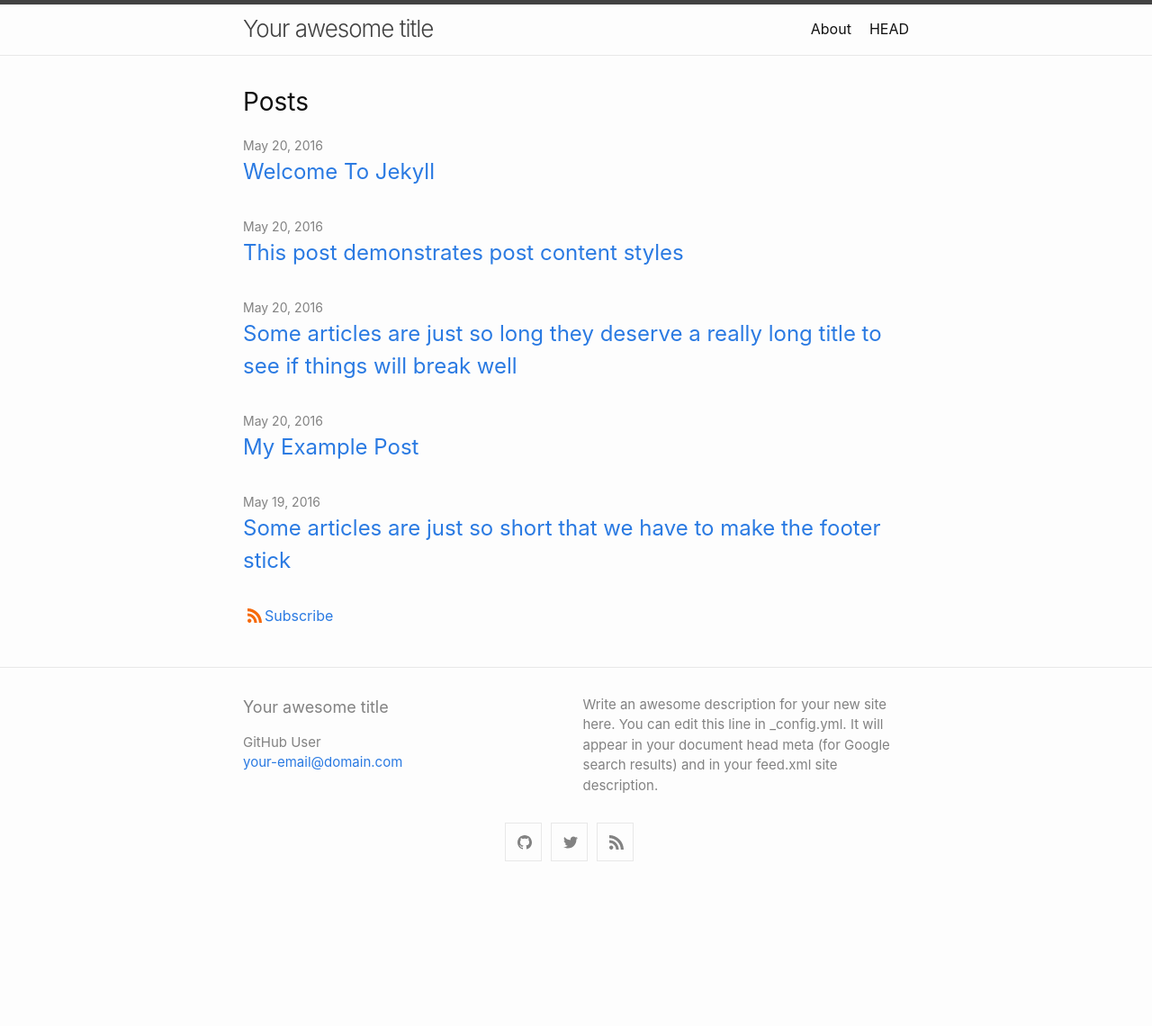
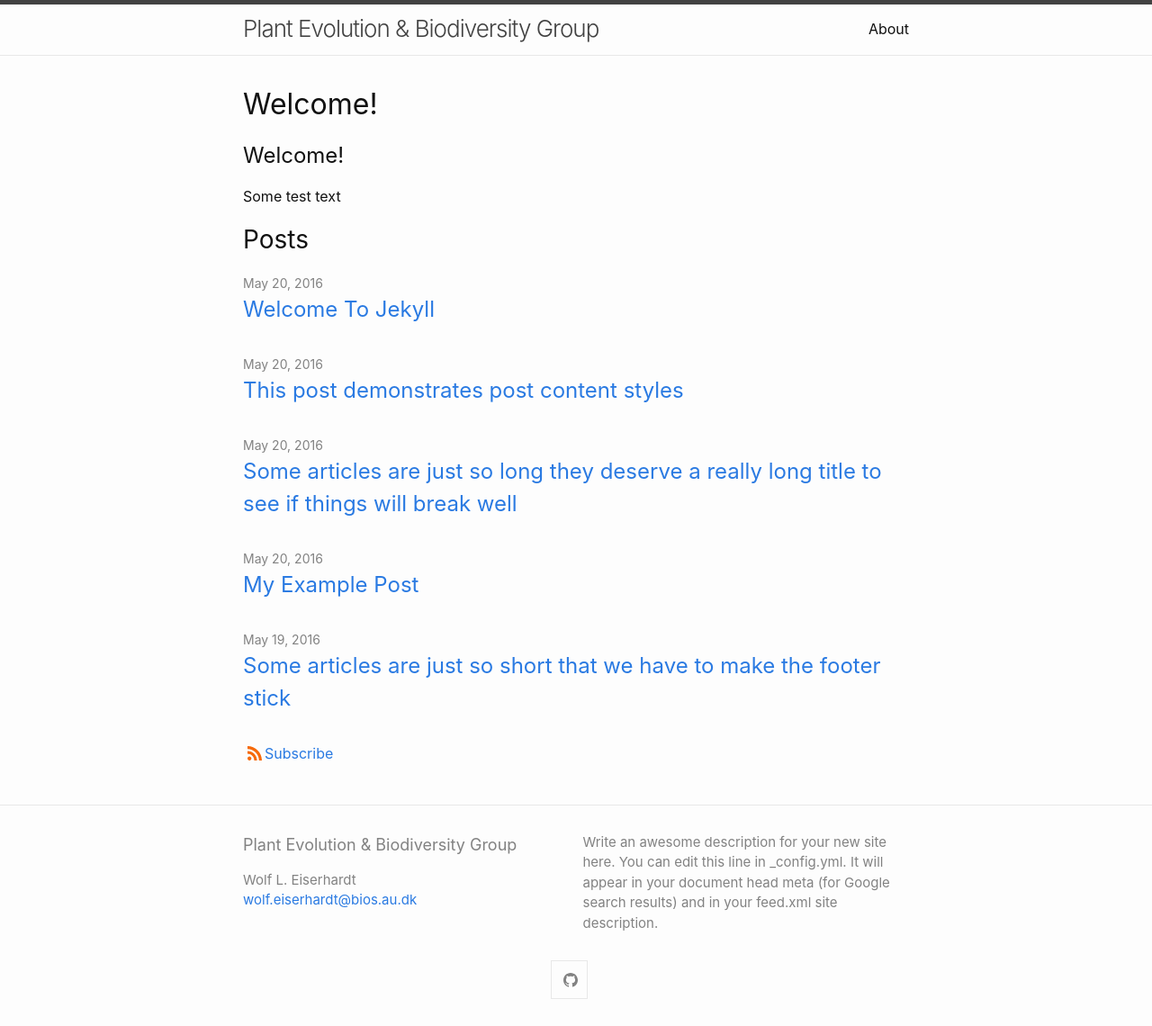
Before and after one commit to pebgroup/pebgroup.github.io, a Jekyll site: the page built from index.md, in a window 1280 px wide. Shown: the whole page at 90% size. Built offline with Jekyll 4.4.1, drawn with Linux system fonts in a browser that asks for light colours; our own code applies the rules of GitHub Pages for plain Markdown files; before the commit the page ends 987 px from its top, so only the background shows below that.

```diff
--- a/_config.yml
+++ b/_config.yml
@@ -1,6 +1,6 @@
-title: Your awesome title
-author: GitHub User
-email: your-email@domain.com
+title: Plant Evolution & Biodiversity Group
+author: Wolf L. Eiserhardt
+email: wolf.eiserhardt@bios.au.dk
 description: > # this means to ignore newlines until "show_exerpts:"
   Write an awesome description for your new site here. You can edit this
   line in _config.yml. It will appear in your document head meta (for
@@ -15,9 +15,9 @@ minima:
 
   # generate social links in footer
   social_links:
-    twitter: jekyllrb
-    github:  jekyll
-    rss: rss
+    #twitter: w_eiserhardt
+    github: pebgroup
+    #rss: rss
     # dribbble: jekyll
     # facebook: jekyll
     # flickr:   jekyll
@@ -49,3 +49,7 @@ theme: minima
 plugins:
  - jekyll-feed
  - jekyll-seo-tag
+
+header_pages:
+ - about.md
+ - test.md
--- a/index.md
+++ b/index.md
@@ -7,3 +7,5 @@
 #
 layout: home
 ---
+## Welcome!
+Some test text
```
Also changed, not shown: test.md (added, +3 -0 lines), 1 other file.
